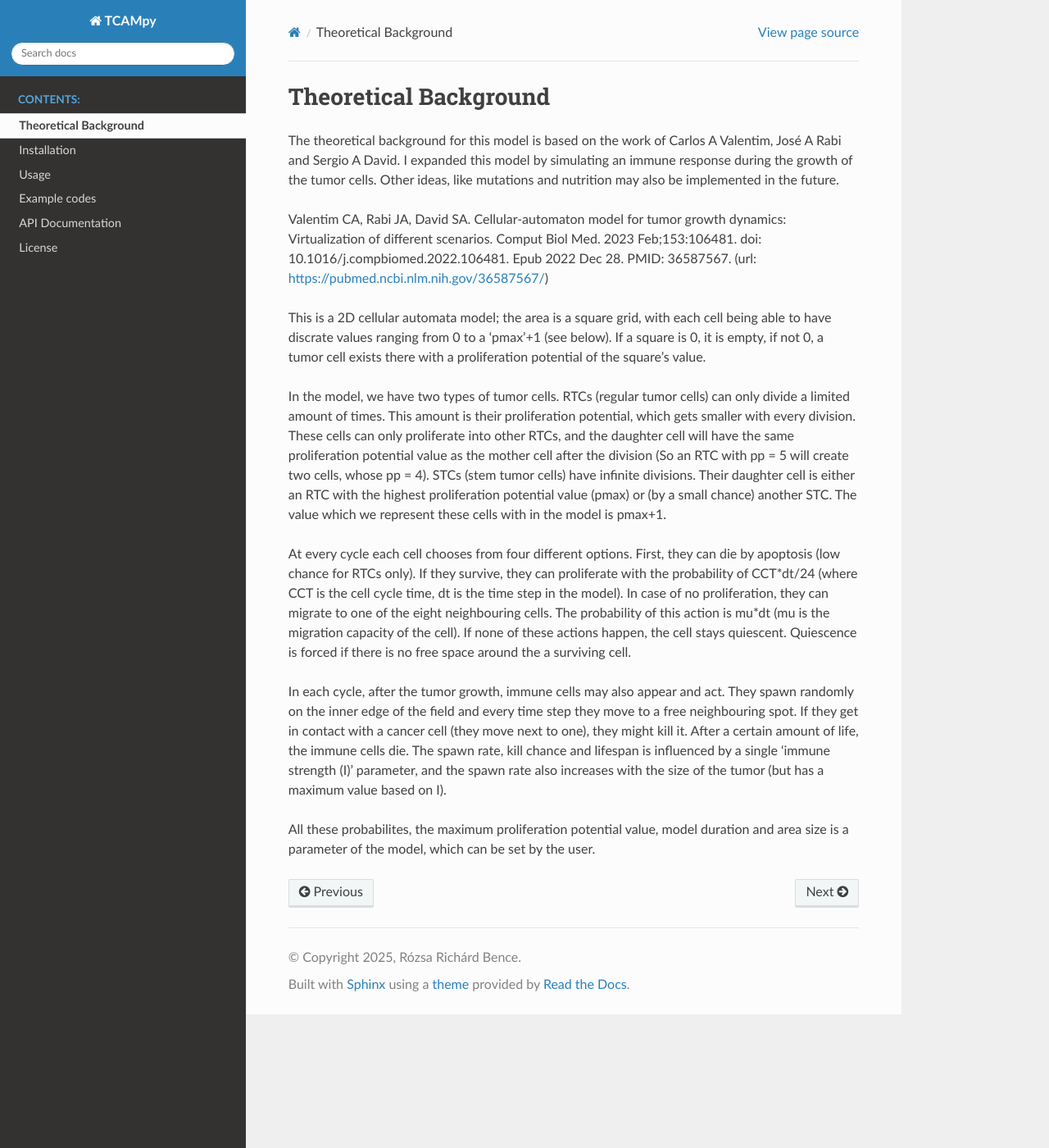
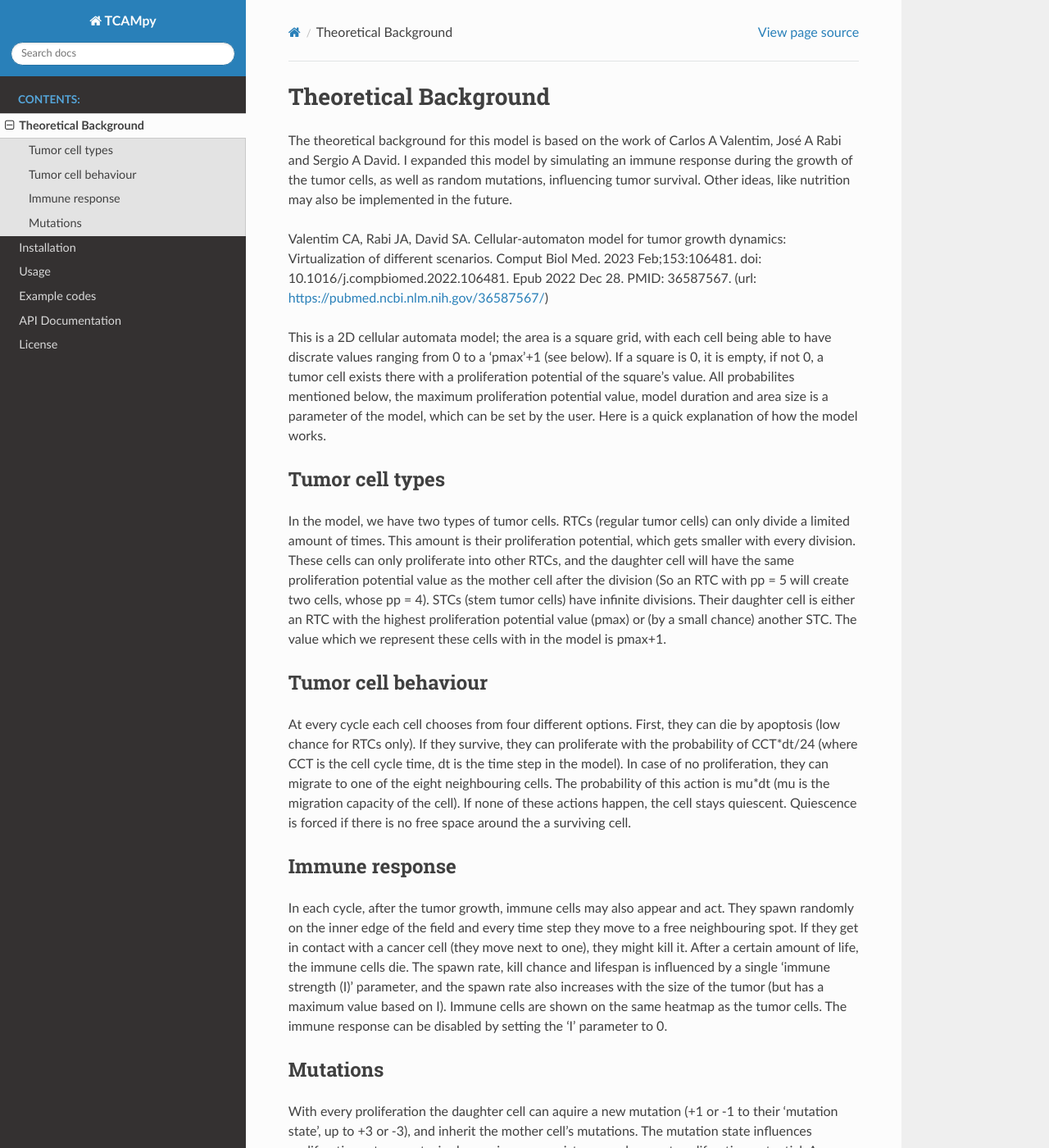
Before and after one commit to Fetasalyt/TCAMpy, a Sphinx documentation site: the page built from docs/Background.rst, in a window 1280 px wide and 1400 px high. Shown: the whole window at 82% size. Built offline with Sphinx 7.4.7 and the Read the Docs theme 3.1.0, drawn with Linux system fonts in a browser that asks for light colours; some of the changed text lies outside the part shown.

Commit message:
Updated explanation to include mutations
- Also added sections

```diff
--- a/docs/Background.rst
+++ b/docs/Background.rst
@@ -1,25 +1,41 @@
 Theoretical Background
 ======================
 
-The theoretical background for this model is based on the work of Carlos A Valentim, José A Rabi and Sergio A David. I expanded this model by simulating an immune response during the growth of the tumor cells. Other ideas, like mutations and nutrition may also be implemented in the future.
+The theoretical background for this model is based on the work of Carlos A Valentim, José A Rabi and Sergio A David. I expanded this model by simulating an immune response during the growth of the tumor cells,
+as well as random mutations, influencing tumor survival. Other ideas, like nutrition may also be implemented in the future.
 
 Valentim CA, Rabi JA, David SA. Cellular-automaton model for tumor growth dynamics: Virtualization of different scenarios.
 Comput Biol Med. 2023 Feb;153:106481. doi: 10.1016/j.compbiomed.2022.106481. Epub 2022 Dec 28. PMID: 36587567.
 (url: https://pubmed.ncbi.nlm.nih.gov/36587567/)
 
 This is a 2D cellular automata model; the area is a square grid, with each cell being able to have discrate values ranging from 0 to a 'pmax'+1 (see below). If a square
-is 0, it is empty, if not 0, a tumor cell exists there with a proliferation potential of the square's value.
+is 0, it is empty, if not 0, a tumor cell exists there with a proliferation potential of the square's value. All probabilites mentioned below, the maximum proliferation potential value,
+model duration and area size is a parameter of the model, which can be set by the user. Here is a quick explanation of how the model works.
+
+Tumor cell types
+----------------
 
 In the model, we have two types of tumor cells. RTCs (regular tumor cells) can only divide a limited amount of times. This amount is their proliferation potential,
 which gets smaller with every division. These cells can only proliferate into other RTCs, and the daughter cell will have the same proliferation potential value as the
 mother cell after the division (So an RTC with pp = 5 will create two cells, whose pp = 4). STCs (stem tumor cells) have infinite divisions. Their daughter cell is either
 an RTC with the highest proliferation potential value (pmax) or (by a small chance) another STC. The value which we represent these cells with in the model is pmax+1.
 
+Tumor cell behaviour
+--------------------
+
 At every cycle each cell chooses from four different options. First, they can die by apoptosis (low chance for RTCs only). If they survive, they can proliferate with the probability
 of CCT*dt/24 (where CCT is the cell cycle time, dt is the time step in the model). In case of no proliferation, they can migrate to one of the eight neighbouring cells. The probability
 of this action is mu*dt (mu is the migration capacity of the cell). If none of these actions happen, the cell stays quiescent. Quiescence is forced if there is no free space around the
 a surviving cell.
 
-In each cycle, after the tumor growth, immune cells may also appear and act. They spawn randomly on the inner edge of the field and every time step they move to a free neighbouring spot. If they get in contact with a cancer cell (they move next to one), they might kill it. After a certain amount of life, the immune cells die. The spawn rate, kill chance and lifespan is influenced by a single ‘immune strength (I)’ parameter, and the spawn rate also increases with the size of the tumor (but has a maximum value based on I).
+Immune response
+---------------
 
-All these probabilites, the maximum proliferation potential value, model duration and area size is a parameter of the model, which can be set by the user.
+In each cycle, after the tumor growth, immune cells may also appear and act. They spawn randomly on the inner edge of the field and every time step they move to a free neighbouring spot. If they get in contact with a cancer cell (they move next to one), they might kill it. After a certain amount of life, the immune cells die. The spawn rate, kill chance and lifespan is influenced by a single ‘immune strength (I)’ parameter, and the spawn rate also increases with the size of the tumor (but has a maximum value based on I). Immune cells are shown on the same heatmap as the tumor cells. The immune response can be disabled by setting the 'I' parameter to 0.
+
+Mutations
+---------
+
+With every proliferation the daughter cell can aquire a new mutation (+1 or -1 to their 'mutation state', up to +3 or -3), and inherit the mother cell's mutations. The mutation state influences proliferation rate, apoptosis chance, immune resistance and current proliferation potential.
+A positive mutation value means mutations that help the cancer cell survive, while a negative one is bad for the tumor. For example, a cancer cell with a mutation state of +2 will proliferate with a higher then normal chance, and is less likely to die. At every proliferation it's daughter cell
+can either stay a +2 or gain another positive mutation to +3 or a negative one to +1. The chance for this is the 'M' parameter of the model. A mutation map, containg what mutations happened where, is shown on a 'Mutation history' heatmap. The immune response can be disabled by setting the 'M' parameter to 0.
```
